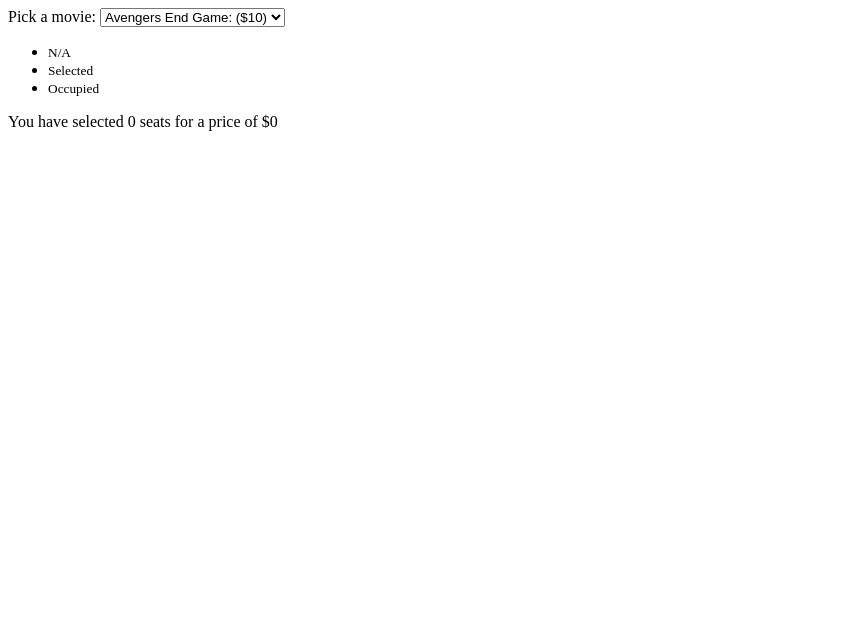
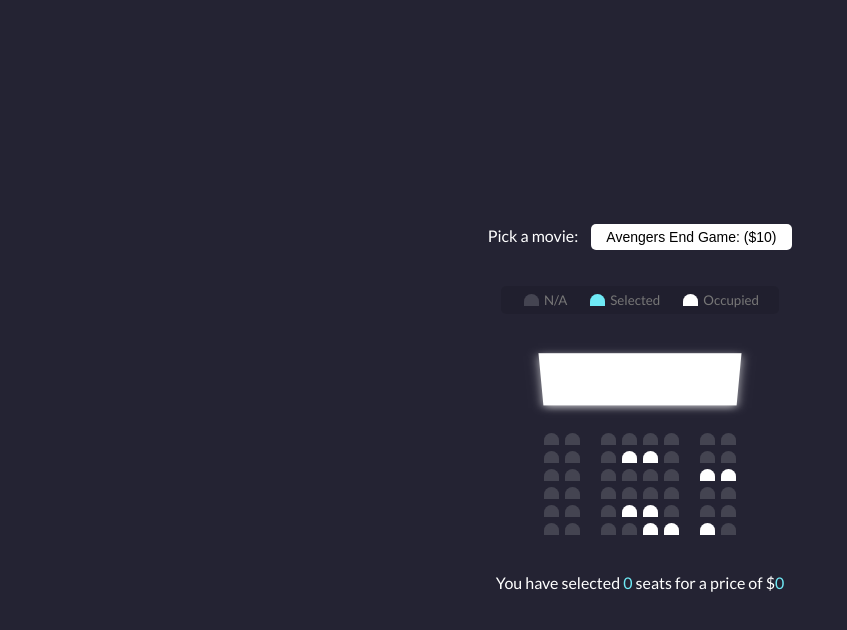
Before and after one commit to mitch-diaz/vanilla-js-projects, a plain HTML site: page movie-seat-booking/index.html in a window 1280 px wide. Shown: the whole page, without its empty margins (0-847 px from the left). Drawn offline with Linux system fonts and the light colour scheme.

Commit message:
movie seat booking - fixed classname in html, finished styles

```diff
--- a/movie-seat-booking/index.html
+++ b/movie-seat-booking/index.html
@@ -20,7 +20,7 @@
     </select>
   </div>
 
-  <ul id="showcase">
+  <ul class="showcase">
     <li>
       <div class="seat"></div>
       <small>N/A</small>
--- a/movie-seat-booking/style.css
+++ b/movie-seat-booking/style.css
@@ -0,0 +1,115 @@
+@import url('https://fonts.googleapis.com/css2?family=Lato:ital,wght@0,300;0,400;0,700;0,900;1,300;1,400;1,700;1,900&display=swap');
+
+* {
+  box-sizing: border-box;
+}
+
+body {
+  background-color: #242333;
+  display: flex;
+  flex-direction: column;
+  color: #fff;
+  align-items: center;
+  justify-content: center;
+  height: 100vh;
+  font-family: 'Lato', sans-serif;
+  margin: 0;
+}
+
+.movie-container {
+  margin: 20px 0;
+}
+
+.movie-container select {
+  background-color: #fff;
+  border: 0;
+  border-radius: 5px;
+  font-size: 14px;
+  margin-left: 10px;
+  padding: 5px 15px 5px 15px;
+  -moz-appearance: none;
+  -webkit-appearance: none;
+  appearance: none;
+}
+
+.container {
+  perspective: 1000px;
+  margin-bottom: 30px;
+}
+
+.seat {
+  background-color: #444451;
+  height: 12px;
+  width: 15px;
+  margin: 3px;
+  border-top-left-radius: 10px;
+  border-top-right-radius: 10px;
+}
+
+.seat.selected {
+  background-color: #6feaf6;
+}
+
+.seat.occupied {
+  background-color: #fff;
+}
+
+.seat:nth-of-type(2) {
+  margin-right: 18px;
+}
+
+.seat:nth-last-of-type(2) {
+  margin-left: 18px;
+}
+
+.seat:not(.occupied):hover {
+  cursor: pointer;
+  transform: scale(1.2);
+}
+
+.showcase .seat:not(.occupied):hover {
+  cursor: default;
+  transform: scale(1);
+}
+
+.showcase {
+  background: rgba(0, 0, 0, 0.1);
+  padding: 5px 10px;
+  border-radius: 5px;
+  color: #777;
+  list-style-type: none;
+  display: flex;
+  justify-content: space-between;
+}
+
+.showcase li {
+  display: flex;
+  align-items: center;
+  justify-content: center;
+  margin: 0 10px;
+}
+
+.showcase li small {
+  margin-left: 2px;
+}
+
+.row {
+  display: flex;
+}
+
+.screen {
+  background-color: #fff;
+  height: 70px;
+  width: 100%;
+  margin: 15px 0;
+  transform: rotateX(-45deg);
+  box-shadow: 0 3px 10px rgba(255, 255, 255, 0.7);
+}
+
+p.text {
+  margin: 5px 0;
+}
+
+p.text span {
+  color: #6feaf6;
+}
```
